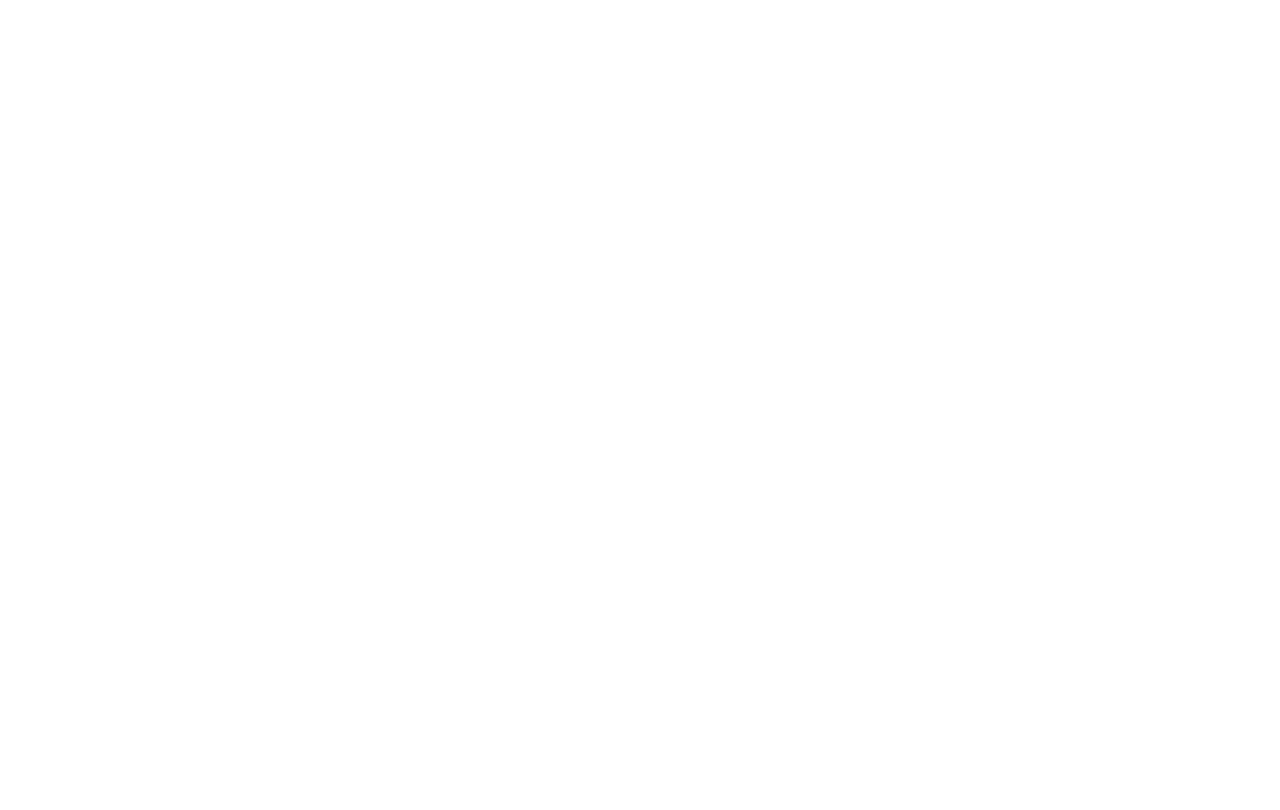
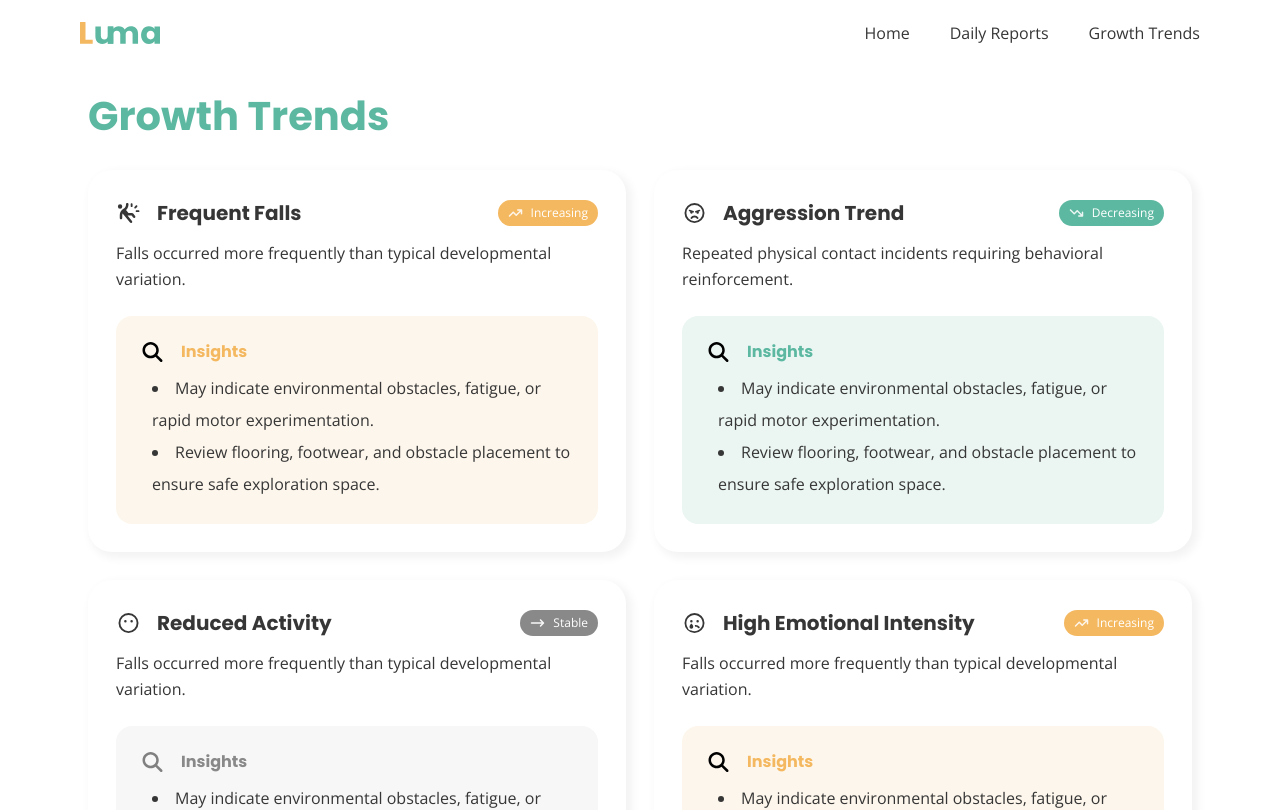
Before and after one commit to Gold-1234/vision_hackathon, a React (Vite) app in the folder frontend/: page /trends in a window 1280 px wide. Shown: the top 810 px of the page. Built offline with nearby package versions, Linux system fonts and the light colour scheme.

Commit message:
stylize page growth trends

```diff
--- a/frontend/src/components/growth-trends/GrowthCard.jsx
+++ b/frontend/src/components/growth-trends/GrowthCard.jsx
@@ -1,5 +1,79 @@
-function GrowthCard() {
-    return (<div></div>);
+import Status from "./Status";
+import { FontAwesomeIcon } from "@fortawesome/react-fontawesome";
+import {
+  faPersonFallingBurst,
+  faPersonCircleExclamation,
+} from "@fortawesome/free-solid-svg-icons";
+import {
+  faFaceAngry,
+  faFaceSadTear,
+  faFaceMehBlank,
+} from "@fortawesome/free-regular-svg-icons";
+import InsightCard from "./InsightCard";
+
+function GrowthCard({ value }) {
+  let icon;
+
+  if (value.name === "Frequent Falls") {
+    icon = (
+      <FontAwesomeIcon
+        icon={faPersonFallingBurst}
+        style={{ color: "var(--neutral)" }}
+        size="lg"
+      />
+    );
+  } else if (value.name === "High Emotional Intensity") {
+    icon = (
+      <FontAwesomeIcon
+        icon={faFaceSadTear}
+        style={{ color: "var(--neutral)" }}
+        size="lg"
+      />
+    );
+  } else if (value.name === "Impulsive Behavior") {
+    icon = (
+      <FontAwesomeIcon
+        icon={faPersonCircleExclamation}
+        style={{ color: "var(--neutral)" }}
+        size="lg"
+      />
+    );
+  } else if (value.name === "Aggression Trend") {
+    icon = (
+      <FontAwesomeIcon
+        icon={faFaceAngry}
+        style={{ color: "var(--neutral)" }}
+        size="lg"
+      />
+    );
+  } else {
+    icon = (
+      <FontAwesomeIcon
+        icon={faFaceMehBlank}
+        style={{ color: "var(--neutral)" }}
+        size="lg"
+      />
+    );
+  }
+
+  return (
+    <div className="flex flex-col gap-6 bg-white box-shadow p-7 rounded-3xl">
+      <div className="flex flex-col gap-3">
+        <div className="flex items-center justify-between">
+          <div className="flex items-center gap-4">
+            {icon}
+            <h4 className="h4">{value.name}</h4>
+          </div>
+
+          <Status text={value.status}></Status>
+        </div>
+
+        <p className="p1">{value.description}</p>
+      </div>
+
+      <InsightCard value={value}></InsightCard>
+    </div>
+  );
 }
 
 export default GrowthCard;
--- a/frontend/src/components/growth-trends/InsightCard.jsx
+++ b/frontend/src/components/growth-trends/InsightCard.jsx
@@ -1,5 +1,43 @@
-function InsightCard() {
-    return (<div></div>);
+import { FontAwesomeIcon } from "@fortawesome/react-fontawesome";
+import { faMagnifyingGlass } from "@fortawesome/free-solid-svg-icons";
+
+function InsightCard({ value }) {
+  let bgColor;
+  let iconColor;
+  let textColor;
+
+  if (value.status === "Increasing") {
+    bgColor = "bg-secondary-trans";
+    textColor = "secondary";
+    iconColor = "var(--secondary)";
+  } else if (value.status === "Decreasing") {
+    bgColor = "bg-primary-trans";
+    textColor = "primary";
+    iconColor = "var(--primary)";
+  } else {
+    bgColor = "bg-grey-trans";
+    textColor = "grey";
+    iconColor = "var(--grey)";
+  }
+
+  return (
+    <div className={`${bgColor} flex flex-col gap-2 p-6 rounded-2xl`}>
+      <div className="flex items-center gap-4">
+        <FontAwesomeIcon
+          icon={faMagnifyingGlass}
+          style={{ color: textColor }}
+          size="lg"
+        />
+        <h5 className={`${textColor} h5`}>Insights</h5>
+      </div>
+
+      <ul className="list-disc list-inside ml-3">
+        {value.insights.map((v, i) => (
+          <li key={v.id} className="list">{v.text}</li>
+        ))}
+      </ul>
+    </div>
+  );
 }
 
 export default InsightCard;
--- a/frontend/src/components/growth-trends/Status.jsx
+++ b/frontend/src/components/growth-trends/Status.jsx
@@ -1,5 +1,49 @@
-function Status() {
-    return (<div></div>);
+import { FontAwesomeIcon } from "@fortawesome/react-fontawesome";
+import {
+  faArrowTrendUp,
+  faArrowTrendDown,
+  faArrowRightLong,
+} from "@fortawesome/free-solid-svg-icons";
+
+function Status({ text }) {
+  let bgColor;
+  let icon;
+
+  if (text === "Increasing") {
+    bgColor = "bg-secondary";
+    icon = (
+      <FontAwesomeIcon
+        icon={faArrowTrendUp}
+        style={{ color: "var(--secondary-trans)" }}
+        size="xs"
+      />
+    );
+  } else if (text === "Decreasing") {
+    bgColor = "bg-primary";
+    icon = (
+      <FontAwesomeIcon
+        icon={faArrowTrendDown}
+        style={{ color: "var(--primary-trans)" }}
+        size="xs"
+      />
+    );
+  } else {
+    bgColor = "bg-grey";
+    icon = (
+      <FontAwesomeIcon
+        icon={faArrowRightLong}
+        style={{ color: "var(--grey-trans)" }}
+        size="xs"
+      />
+    );
+  }
+
+  return (
+    <div className={`${bgColor} flex items-center gap-2 px-2.5 rounded-full`}>
+      {icon}
+      <p className="small white">{text}</p>
+    </div>
+  );
 }
 
 export default Status;
--- a/frontend/src/pages/GrowthTrendsPage.jsx
+++ b/frontend/src/pages/GrowthTrendsPage.jsx
@@ -1,5 +1,79 @@
+import Navbar from "../components/global/Navbar";
+import GrowthCard from "../components/growth-trends/GrowthCard";
+
 function GrowthTrendsPage() {
-    return (<div></div>);
+  const trends = [{
+    name: 'Frequent Falls',
+    status: 'Increasing',
+    description: 'Falls occurred more frequently than typical developmental variation.',
+    insights: [{
+      id: 1,
+      text: 'May indicate environmental obstacles, fatigue, or rapid motor experimentation.'
+    },{
+      id: 2,
+      text: 'Review flooring, footwear, and obstacle placement to ensure safe exploration space.'
+    }]
+  }, {
+    name: 'Aggression Trend',
+    status: 'Decreasing',
+    description: 'Repeated physical contact incidents requiring behavioral reinforcement.',
+    insights: [{
+      id: 1,
+      text: 'May indicate environmental obstacles, fatigue, or rapid motor experimentation.'
+    },{
+      id: 2,
+      text: 'Review flooring, footwear, and obstacle placement to ensure safe exploration space.'
+    }]
+  }, {
+    name: 'Reduced Activity',
+    status: 'Stable',
+    description: 'Falls occurred more frequently than typical developmental variation.',
+    insights: [{
+      id: 1,
+      text: 'May indicate environmental obstacles, fatigue, or rapid motor experimentation.'
+    },{
+      id: 2,
+      text: 'Review flooring, footwear, and obstacle placement to ensure safe exploration space.'
+    }]
+  },{
+    name: 'High Emotional Intensity',
+    status: 'Increasing',
+    description: 'Falls occurred more frequently than typical developmental variation.',
+    insights: [{
+      id: 1,
+      text: 'May indicate environmental obstacles, fatigue, or rapid motor experimentation.'
+    },{
+      id: 2,
+      text: 'Review flooring, footwear, and obstacle placement to ensure safe exploration space.'
+    }]
+  }, {
+    name: 'Impulsive Behavior',
+    status: 'Stable',
+    description: 'Falls occurred more frequently than typical developmental variation.',
+    insights: [{
+      id: 1,
+      text: 'May indicate environmental obstacles, fatigue, or rapid motor experimentation.'
+    },{
+      id: 2,
+      text: 'Review flooring, footwear, and obstacle placement to ensure safe exploration space.'
+    }]
+  }]
+
+  return (
+    <div>
+      <Navbar></Navbar>
+
+      <div className="section">
+        <h1 className="h1">Growth Trends</h1>
+
+        <div className="grid grid-cols-2 gap-7">
+          {trends.map((v, i) => (
+            <GrowthCard value={v}></GrowthCard>
+          ))}
+        </div>
+      </div>
+    </div>
+  );
 }
 
 export default GrowthTrendsPage;
```
